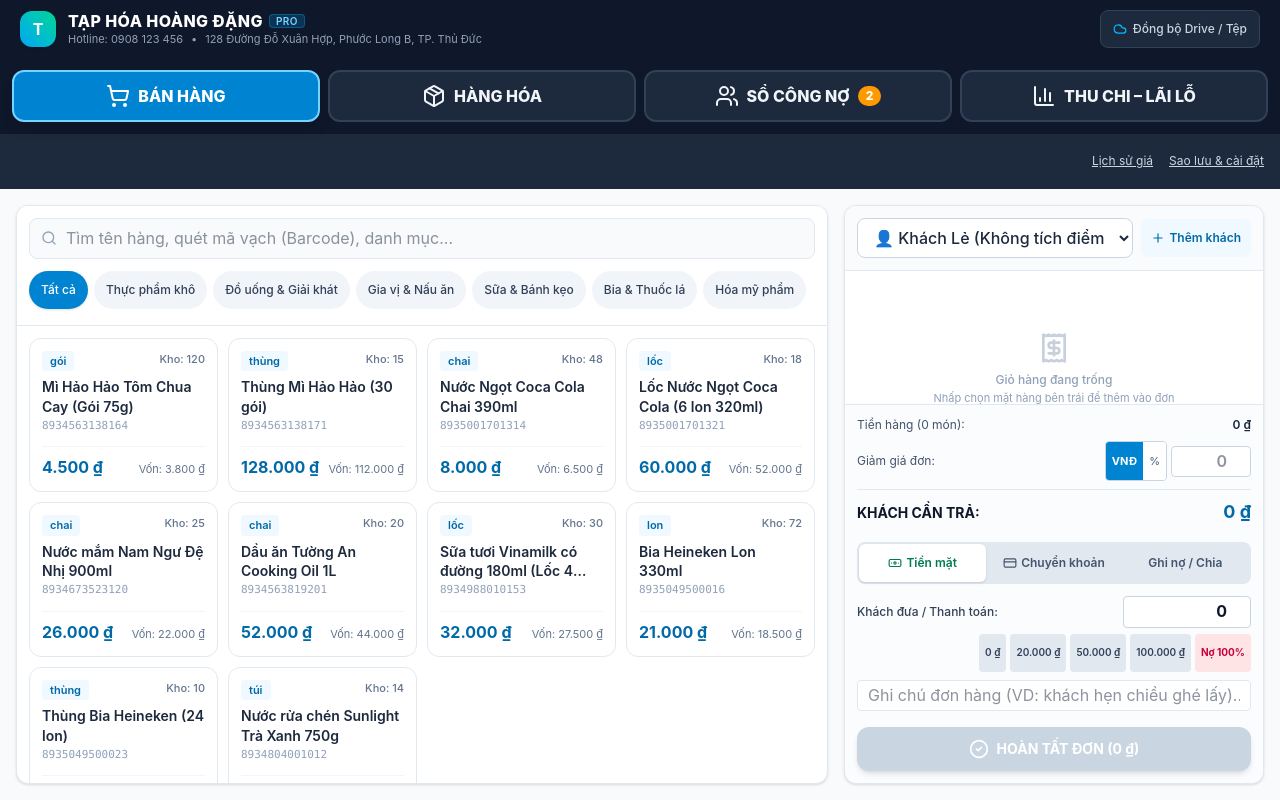
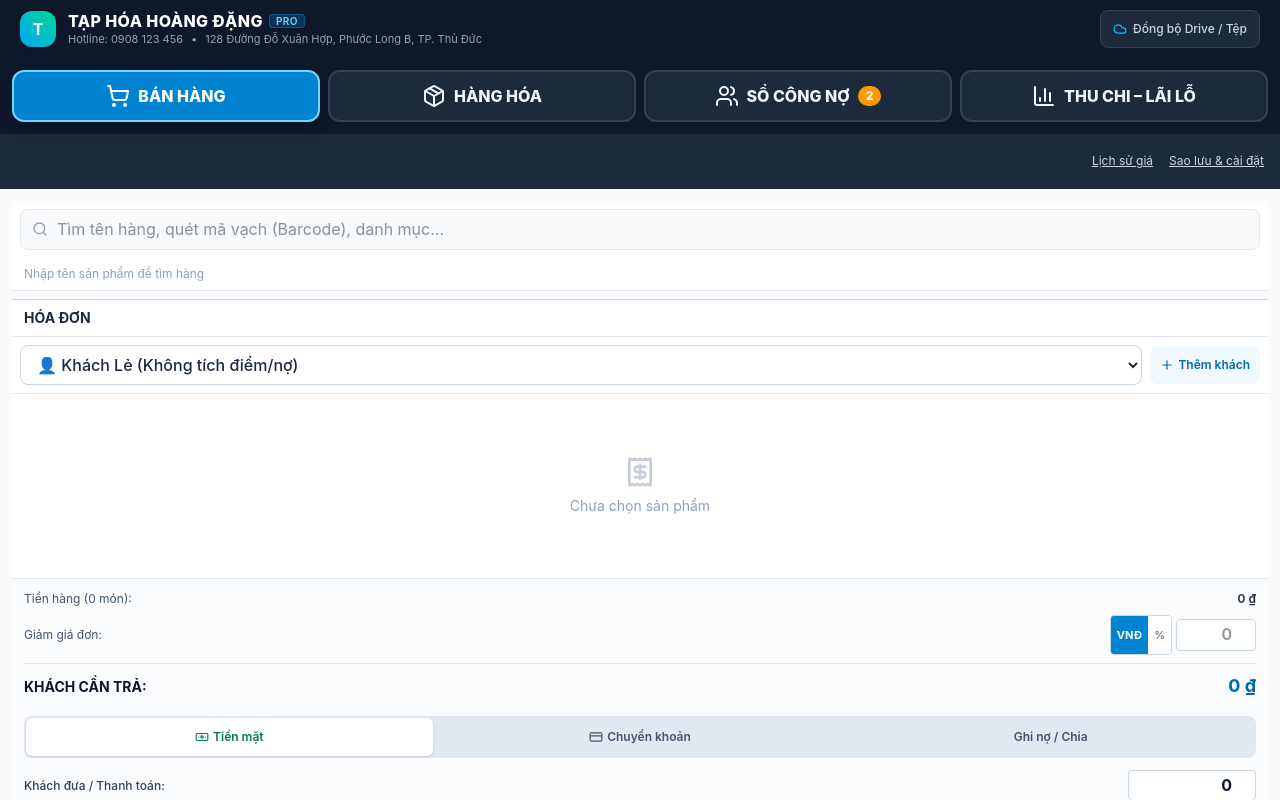
Before and after one commit to caphenpro/Taphoa, a React (Vite) app: page / in a window 1280 px wide. Built offline with nearby package versions, Linux system fonts and the light colour scheme.

Commit message:
Simplify POS into name-only search suggestions and bill rows

```diff
--- a/src/components/POSComponent.tsx
+++ b/src/components/POSComponent.tsx
@@ -442,14 +442,14 @@ export const POSComponent: React.FC<POSProps> = ({
   };
 
   return (
-    <div className="flex flex-col lg:flex-row h-full gap-4 p-2 md:p-4 bg-slate-50 overflow-y-auto lg:overflow-hidden relative">
+    <div className="flex flex-col h-full gap-2 p-2 md:p-3 bg-slate-50 overflow-y-auto relative">
       {/* LEFT: Product Catalog & Fast search */}
       <div
         id="pos-catalog-section"
-        className="flex-1 flex flex-col min-w-0 bg-white rounded-xl shadow-sm border border-slate-200 shrink-0 lg:shrink lg:overflow-hidden min-h-[420px] lg:min-h-0"
+        className="w-full flex flex-col min-w-0 bg-white border-b border-slate-200 shrink-0"
       >
         {/* Search Header */}
-        <div className="p-3 border-b border-slate-200 bg-white space-y-3">
+        <div className="p-2 bg-white">
           <div className="flex items-center gap-2">
             <div className="relative flex-1">
               <Search className="absolute left-3 top-1/2 -translate-y-1/2 w-4 h-4 text-slate-400" />
@@ -471,106 +471,26 @@ export const POSComponent: React.FC<POSProps> = ({
             </div>
           </div>
 
-          {/* Category Badges */}
-          <div className="flex items-center gap-1.5 overflow-x-auto pb-1 no-scrollbar text-xs">
-            {categories.map(cat => (
+        </div>
+
+
+        {/* Product name suggestions */}
+        <div className="max-h-56 overflow-y-auto bg-white">
+          {!searchTerm.trim() && <div className="px-3 py-2 text-xs text-slate-400">Nhập tên sản phẩm để tìm hàng</div>}
+          {searchTerm.trim() && filteredProducts.slice(0, 20).map(product => (
             <button
-                key={cat}
-                onClick={() => setSelectedCategory(cat)}
-                className={`px-3 py-1.5 rounded-full whitespace-nowrap font-medium transition ${
-                  selectedCategory === cat
-                    ? 'bg-sky-600 text-white shadow-sm'
-                    : 'bg-slate-100 text-slate-700 hover:bg-slate-200'
-                }`}
+              key={product.id}
+              type="button"
+              disabled={product.stock <= 0}
+              onClick={() => { addToCart(product); setSearchTerm(''); }}
+              className="w-full text-left px-3 py-2.5 border-t border-slate-100 text-sm text-slate-800 disabled:text-slate-300 disabled:bg-slate-50"
             >
-                {cat === 'all' ? 'Tất cả' : cat}
+              {product.name}
             </button>
           ))}
-          </div>
-        </div>
-
-        {/* Mobile floating quick view & scroll to cart bar */}
-        {cart.length > 0 && (
-          <div className="lg:hidden p-2.5 bg-slate-900 text-white flex items-center justify-between border-b border-slate-800 shadow-sm shrink-0">
-            <div className="flex items-center gap-2">
-              <span className="w-6 h-6 rounded-full bg-sky-400 text-slate-900 font-extrabold text-xs flex items-center justify-center">
-                {totalCartCount}
-              </span>
-              <div className="text-xs">
-                <span className="text-slate-300">Đã chọn {totalCartCount} món • </span>
-                <span className="font-bold text-emerald-400 text-sm">{formatVND(finalTotal)}</span>
-              </div>
-            </div>
-            <button
-              type="button"
-              onClick={scrollToCart}
-              className="px-3 py-1.5 bg-emerald-600 hover:bg-emerald-700 active:scale-95 text-white font-bold text-xs rounded-lg shadow flex items-center gap-1"
-            >
-              <span>Xem giỏ hàng & thanh toán ↓</span>
-            </button>
-          </div>
-        )}
-
-        {/* Product Grid */}
-        <div className="flex-1 overflow-y-auto p-3 grid grid-cols-2 sm:grid-cols-3 md:grid-cols-4 gap-2.5">
-          {filteredProducts.map(product => {
-            const isOutOfStock = product.stock <= 0;
-            const isLowStock = product.stock > 0 && product.stock <= (product.minStockAlert || 5);
-
-            return (
-              <div
-                key={product.id}
-                onClick={() => addToCart(product)}
-                className={`relative flex flex-col justify-between p-3 rounded-xl border transition cursor-pointer select-none text-left ${
-                  isOutOfStock
-                    ? 'bg-slate-50 border-slate-200 opacity-60'
-                    : 'bg-white border-slate-200 hover:border-sky-500 hover:shadow-md active:scale-98'
-                }`}
-              >
-                <div>
-                  <div className="flex justify-between items-start gap-1">
-                    <span className="text-[11px] font-semibold text-sky-700 bg-sky-50 px-2 py-0.5 rounded">
-                      {product.unit}
-                    </span>
-                    {isOutOfStock ? (
-                      <span className="text-[10px] bg-rose-100 text-rose-700 font-bold px-1.5 py-0.5 rounded">
-                        Hết hàng
-                      </span>
-                    ) : isLowStock ? (
-                      <span className="text-[10px] bg-amber-100 text-amber-700 font-bold px-1.5 py-0.5 rounded">
-                        Còn {product.stock}
-                      </span>
-                    ) : (
-                      <span className="text-[11px] text-slate-500 font-medium">
-                        Kho: {product.stock}
-                      </span>
-                    )}
-                  </div>
-
-                  <h4 className="font-semibold text-slate-800 text-sm mt-1.5 line-clamp-2 leading-snug">
-                    {product.name}
-                  </h4>
-                  <p className="text-[11px] text-slate-400 font-mono mt-0.5">{product.code}</p>
-                </div>
-
-                <div className="mt-3 pt-2 border-t border-slate-100 flex items-baseline justify-between">
-                  <span className="text-base font-bold text-sky-700">
-                    {formatVND(product.sellingPrice)}
-                  </span>
-                  <span className="text-[11px] text-slate-500">
-                    Vốn: {formatVND(product.costPrice)}
-                  </span>
-                </div>
-              </div>
-            );
-          })}
-
-          {filteredProducts.length === 0 && (
-            <div className="col-span-full flex flex-col items-center justify-center p-8 text-center text-slate-400">
-              <AlertCircle className="w-10 h-10 mb-2 stroke-1" />
-              <p className="text-sm font-medium">Không tìm thấy sản phẩm phù hợp</p>
-              <p className="text-xs text-slate-400 mt-1">Thử đổi từ khóa hoặc quét lại mã vạch</p>
-              {searchTerm.trim() && (
+          {searchTerm.trim() && filteredProducts.length === 0 && (
+            <div className="px-3 py-3 border-t border-slate-100 text-sm text-slate-500">
+              Không tìm thấy sản phẩm.
               <button
                 type="button"
                 onClick={() => {
@@ -578,11 +498,10 @@ export const POSComponent: React.FC<POSProps> = ({
                   setQuickProductCode(/^\d+$/.test(searchTerm.trim()) ? searchTerm.trim() : '');
                   setIsQuickProductModal(true);
                 }}
-                  className="mt-3 inline-flex items-center gap-2 px-4 py-2 rounded-lg bg-sky-600 hover:bg-sky-700 text-white text-xs font-bold shadow-sm"
+                className="ml-2 text-sky-700 underline"
               >
-                  <Plus className="w-4 h-4" /> Thêm sản phẩm “{searchTerm.trim()}”
+                Thêm mới
               </button>
-              )}
             </div>
           )}
         </div>
@@ -591,20 +510,11 @@ export const POSComponent: React.FC<POSProps> = ({
       {/* RIGHT: Bill & Checkout Panel */}
       <div
         id="pos-cart-section"
-        className="w-full lg:w-96 xl:w-[420px] flex flex-col bg-white rounded-xl shadow-sm border border-slate-200 shrink-0 lg:overflow-hidden"
+        className="w-full flex flex-col bg-white border-t border-slate-300 shrink-0"
       >
-        <div className="lg:hidden p-2 bg-slate-100 border-b border-slate-200 flex justify-between items-center text-xs font-bold text-slate-700">
-          <span>🛒 GIỎ HÀNG & THANH TOÁN</span>
-          <button
-            type="button"
-            onClick={scrollToCatalog}
-            className="text-sky-600 hover:underline text-[11px] font-semibold"
-          >
-            ↑ Chọn thêm sản phẩm
-          </button>
-        </div>
+        <div className="px-3 py-2 border-b border-slate-200 text-sm font-bold text-slate-800">HÓA ĐƠN</div>
         {/* Customer Header */}
-        <div className="p-3 border-b border-slate-200 bg-slate-50/70">
+        <div className="p-2 border-b border-slate-200 bg-white">
           <div className="flex items-center justify-between gap-2">
             <div className="flex-1">
               <select
@@ -651,11 +561,11 @@ export const POSComponent: React.FC<POSProps> = ({
         </div>
 
         {/* Cart Items List */}
-        <div className="flex-1 min-h-[100px] overflow-y-auto p-2.5 space-y-2">
+        <div className="min-h-[48px] overflow-y-auto px-2 py-1 space-y-0">
           {cart.map(item => (
             <div
               key={item.productId}
-              className="p-2.5 rounded-lg border border-slate-200 bg-white hover:border-slate-300 transition"
+              className="py-2 border-b border-slate-100 bg-white"
             >
               <div className="flex justify-between items-start gap-2">
                 <div className="flex-1 min-w-0">
@@ -713,7 +623,7 @@ export const POSComponent: React.FC<POSProps> = ({
               </div>
 
               {/* Quantity Controls */}
-              <div className="mt-2 flex items-center justify-between pt-1 border-t border-slate-100">
+              <div className="mt-1 flex items-center justify-between pt-1">
                 <div className="flex items-center border border-slate-200 rounded-md overflow-hidden bg-slate-50">
                   <button
                     onClick={() => updateQuantity(item.productId, -1)}
@@ -751,8 +661,7 @@ export const POSComponent: React.FC<POSProps> = ({
           {cart.length === 0 && (
             <div className="h-44 flex flex-col items-center justify-center text-slate-400 text-center p-4">
               <Receipt className="w-8 h-8 mb-2 opacity-50" />
-              <p className="text-xs font-medium">Giỏ hàng đang trống</p>
-              <p className="text-[11px] text-slate-400 mt-0.5">Nhấp chọn mặt hàng bên trái để thêm vào đơn</p>
+              <p className="text-sm text-slate-400">Chưa chọn sản phẩm</p>
             </div>
           )}
         </div>
```
Lines whose indentation alone changed are shown as unchanged.
